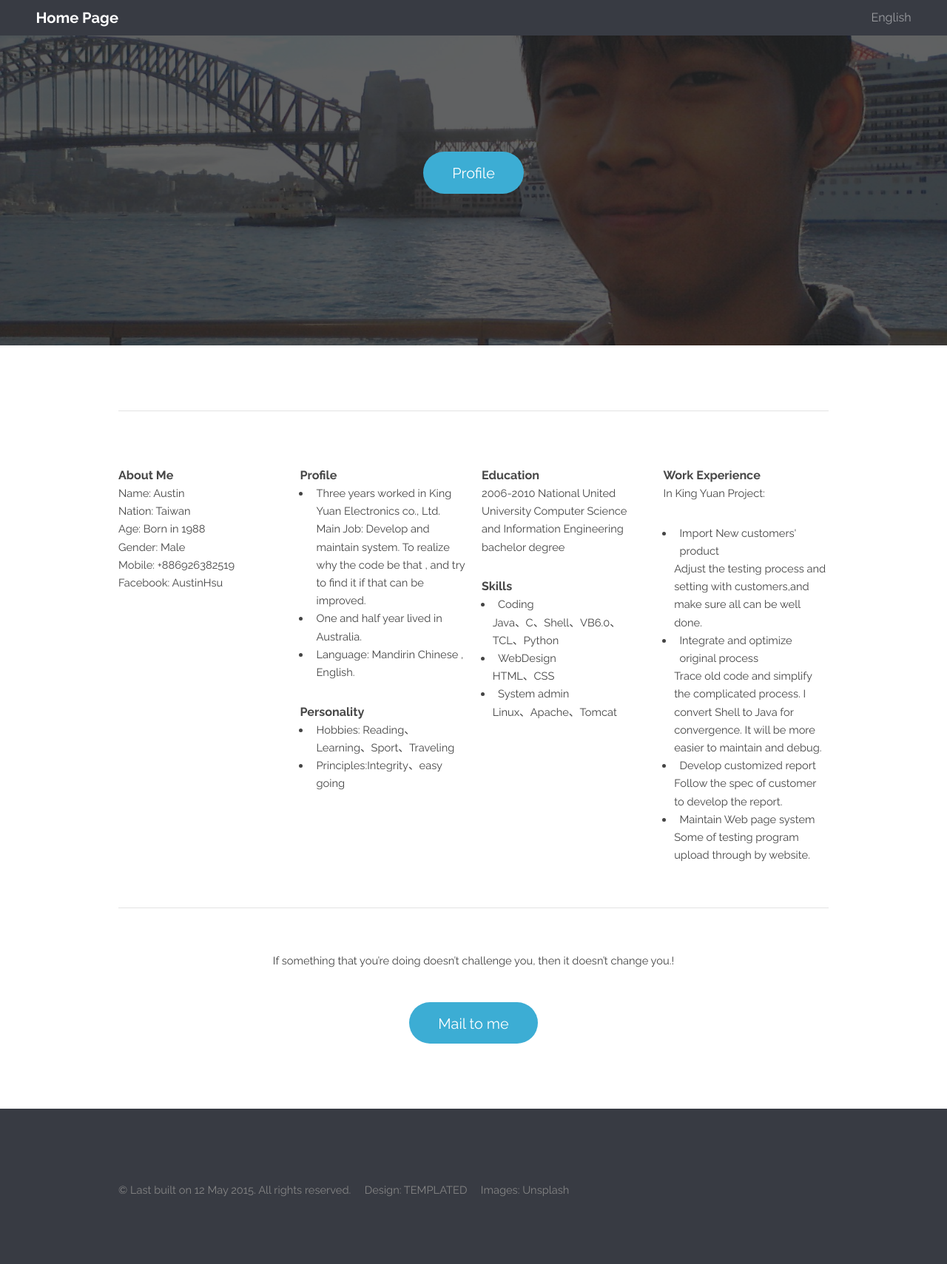
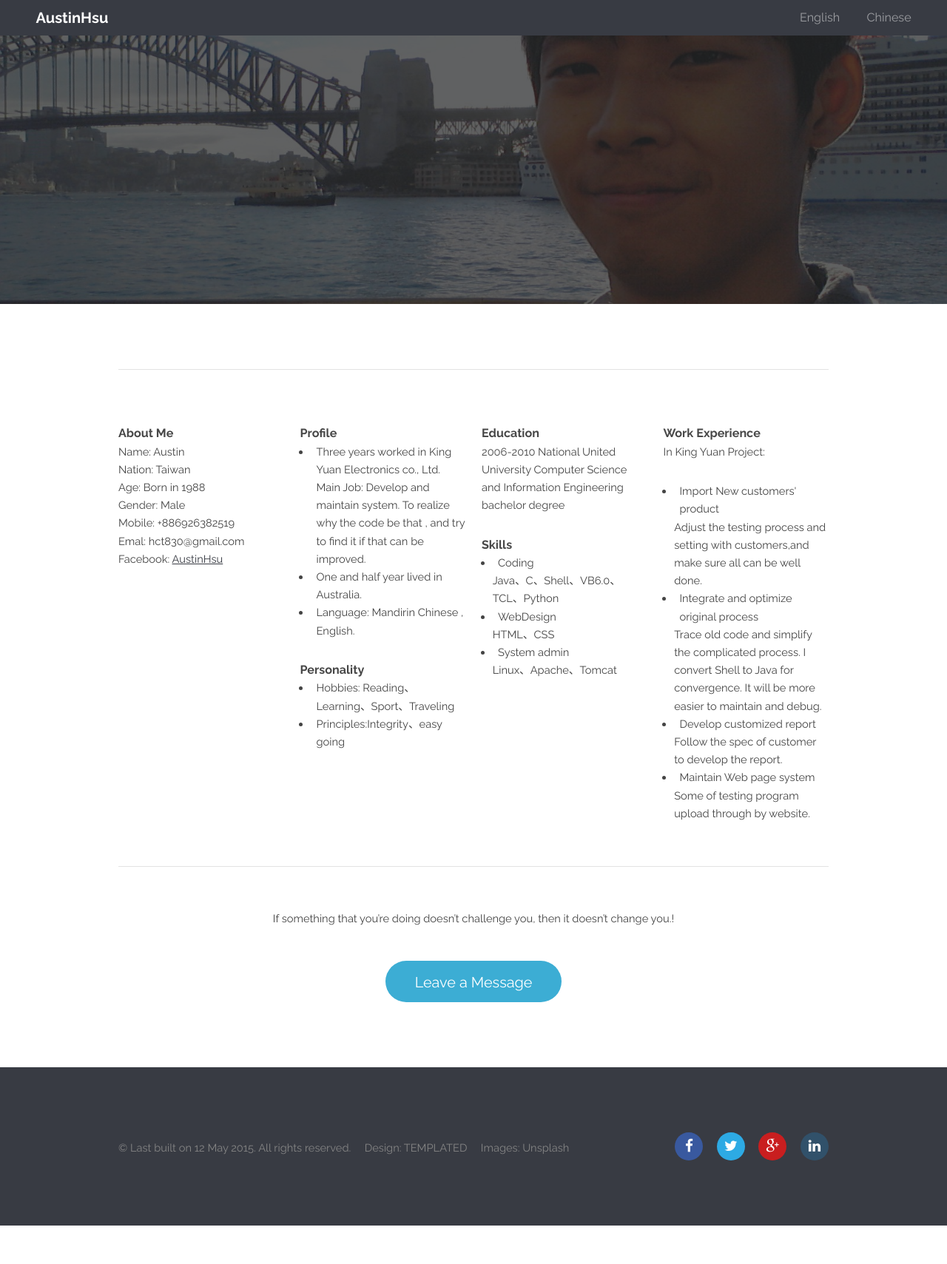
Before and after one commit to AustinDamn/AusinWebsite, a Python web app: template mysite/templates/austin.html in a window 1280 px wide. Shown: the whole page at 74% size. After the commit the page ends 1657 px from the top, so only its background shows below. Run offline with Jinja, Linux system fonts and the light colour scheme; the template is opened without the code that fills it, so the values that code supplies are empty.

Commit message:
update from Mose suggestion

```diff
--- a/mysite/static/css/style.css
+++ b/mysite/static/css/style.css
@@ -1016,7 +1016,7 @@
 						vertical-align: middle;
 					}
 
-		#header .container {
+/*		#header .container {
 			position: relative;
 		}
 
@@ -1026,7 +1026,7 @@
 
 			#header .container nav {
 				right: 0;
-			}
+			}*/
 
 /* Banner */
 
@@ -1090,6 +1090,15 @@
 		.wrapper.style2 .profile {
 			margin-bottom: 2em;
 			text-align: left;
+		}
+
+		.wrapper.style2 .profile a{
+		    text-decoration:underline;
+		}
+		.wrapper.style2 .profile a:hover{
+		     color:#858585;
+		     font-size:2em;
+		     text-decoration:underline;
 		}
 
 			.wrapper.style2 .profile img {
--- a/mysite/templates/austin.html
+++ b/mysite/templates/austin.html
@@ -26,11 +26,11 @@
 
 		<!-- Header -->
 			<header id="header">
-				<h1><a href="https://austindamn.herokuapp.com/austin/">Home Page</a></h1>
+				<h1><a href="https://austindamn.herokuapp.com/austin/">AustinHsu</a></h1>
 				<nav id="nav">
 					<ul>
 						<li><a href="https://austindamn.herokuapp.com/austin/">English</a></li>
-						<!--li><a href="{{TEMPLATE_DIRS}}generic.html">Chinese</a></li-->
+						<li><a href="ttps://austindamn.herokuapp.com/austin-zh/">Chinese</a></li>
 						<!--li><a href="#" class="button special">Sign Up</a></li-->
 					</ul>
 				</nav>
@@ -38,14 +38,14 @@
 
 		<!-- Banner -->
 			<section id="banner">
-				<a href="#two" class="button big">Profile</a>
+				<!--a href="#two" class="button big">Profile</a-->
 			</section>
 
 		<!-- Two -->
 			<section id="two" class="wrapper style2 special">
 				<div class="container">
 					<!--header class="major">
-						<h2>Lorem ipsum dolor sit</h2>
+						<h2></h2>
 						<p>Lorem ipsum dolor sit amet, consectetur adipisicing elit. Distinctio, autem.</p>
 					</header-->
 					<section class="profiles">
@@ -57,7 +57,8 @@
 								   Age: Born in 1988<br>
 								   Gender: Male<br>
 								   Mobile: +886926382519<br>
-								   Facebook: AustinHsu<br>
+								   Emal: hct830@gmail.com<br>
+								   Facebook: <a href="https://www.facebook.com/tkjh90010">AustinHsu</a><br>
 								</p>
 							</section>
 							<section class="3u 6u(medium) 12u$(xsmall) profile">
@@ -106,7 +107,7 @@
 						<p>If something that you’re doing doesn’t challenge you, then it doesn’t change you.!</p>
 						<ul class="actions">
 							<li>
-								<a href="mailto:hct830@gmail.com" class="button big">Mail to me</a>
+								<a class="button big">Leave a Message</a>
 							</li>
 						</ul>
 					</footer>
@@ -198,7 +199,7 @@
 								<li>Images: <a href="http://unsplash.com">Unsplash</a></li>
 							</ul>
 						</div>
-						<!--div class="4u$ 12u$(medium)">
+						<div class="4u$ 12u$(medium)">
 							<ul class="icons">
 								<li>
 									<a class="icon rounded fa-facebook"><span class="label">Facebook</span></a>
@@ -213,7 +214,7 @@
 									<a class="icon rounded fa-linkedin"><span class="label">LinkedIn</span></a>
 								</li>
 							</ul>
-						</div-->
+						</div>
 					</div>
 				</div>
 			</footer>
```
